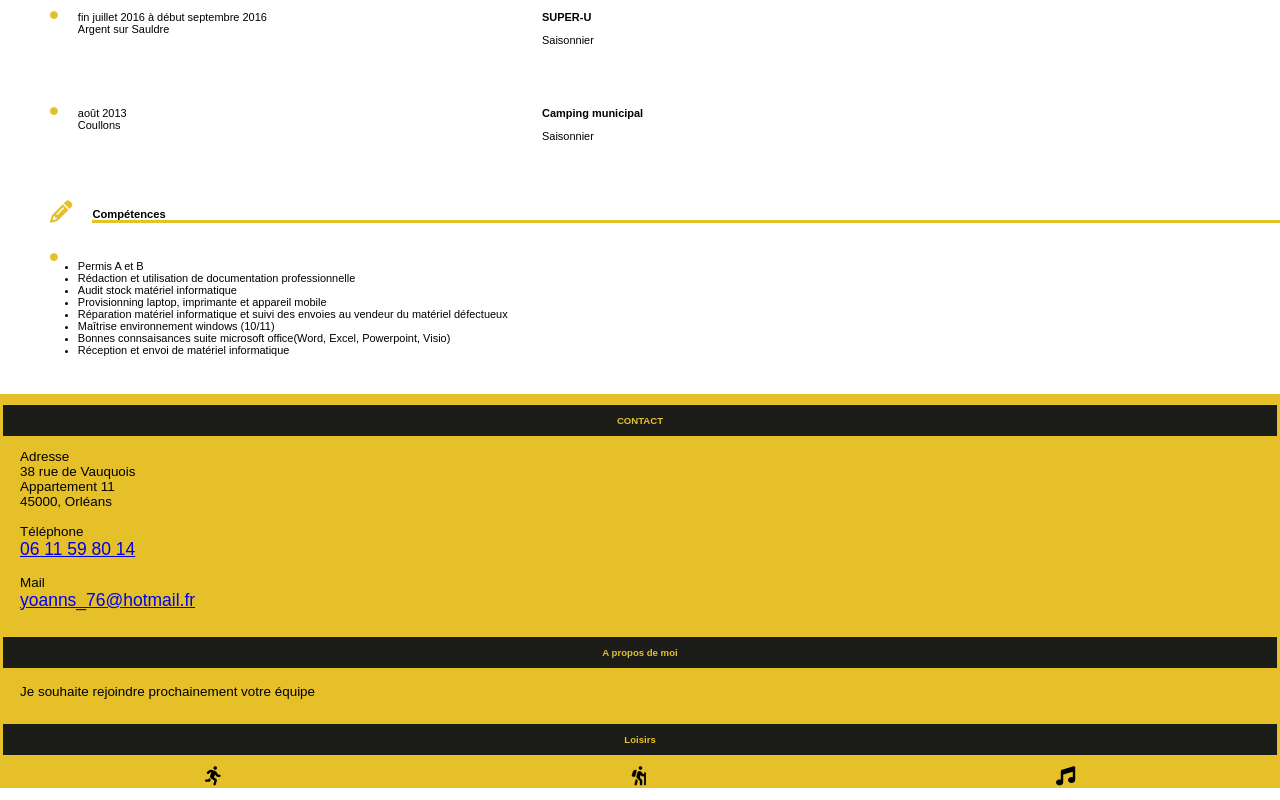
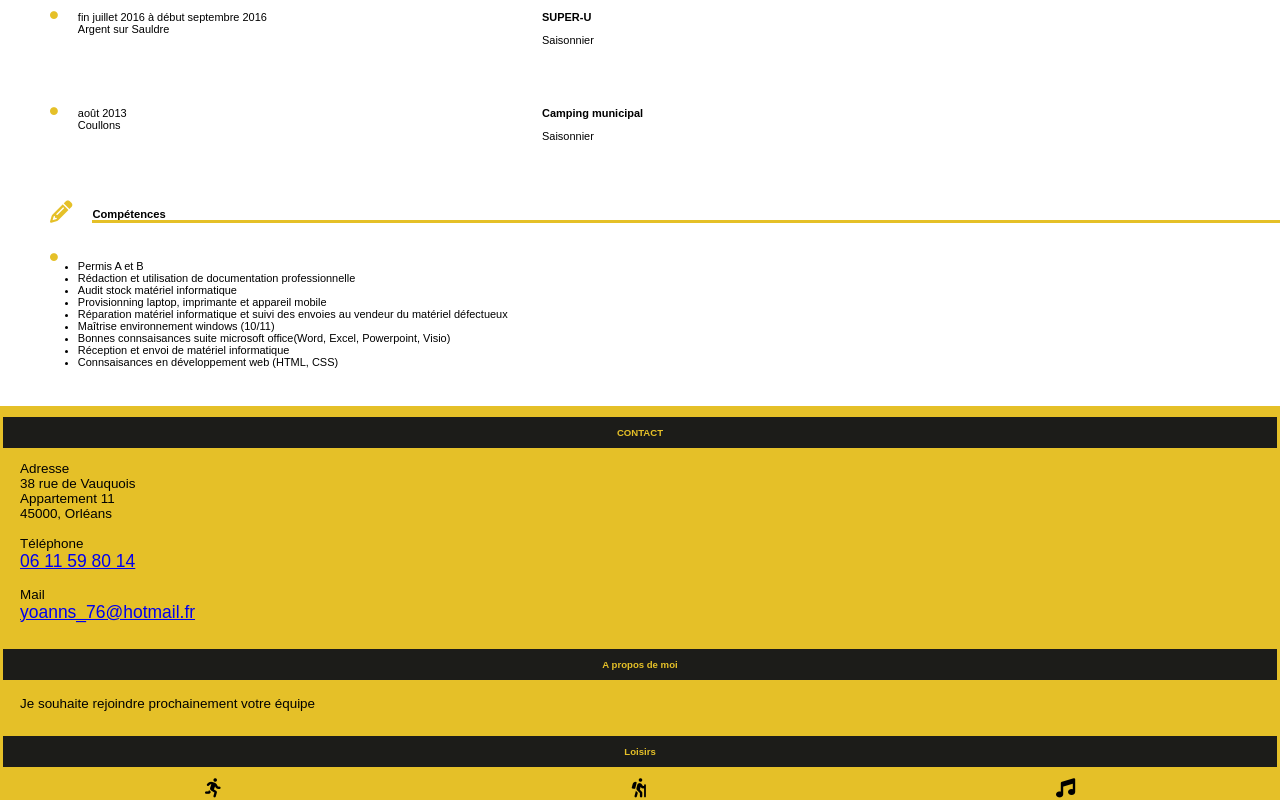
Before and after one commit to Gotane/CV-Secember-Yoann, a plain HTML site: page index.html in a window 1280 px wide. Shown: the part 1178-1978 px from the top of the page. Drawn offline with Linux system fonts and the light colour scheme.

Commit message:
Add files via upload

```diff
--- a/index.html
+++ b/index.html
@@ -302,6 +302,7 @@
 									<li> Maîtrise environnement windows (10/11)</li>
 									<li> Bonnes connsaisances suite microsoft office(Word, Excel, Powerpoint, Visio)</li>
 									<li> Réception et envoi de matériel informatique</li>
+									<li> Connsaisances en développement web (HTML, CSS)</li>
 								</ul>
 
 							</div>
```
